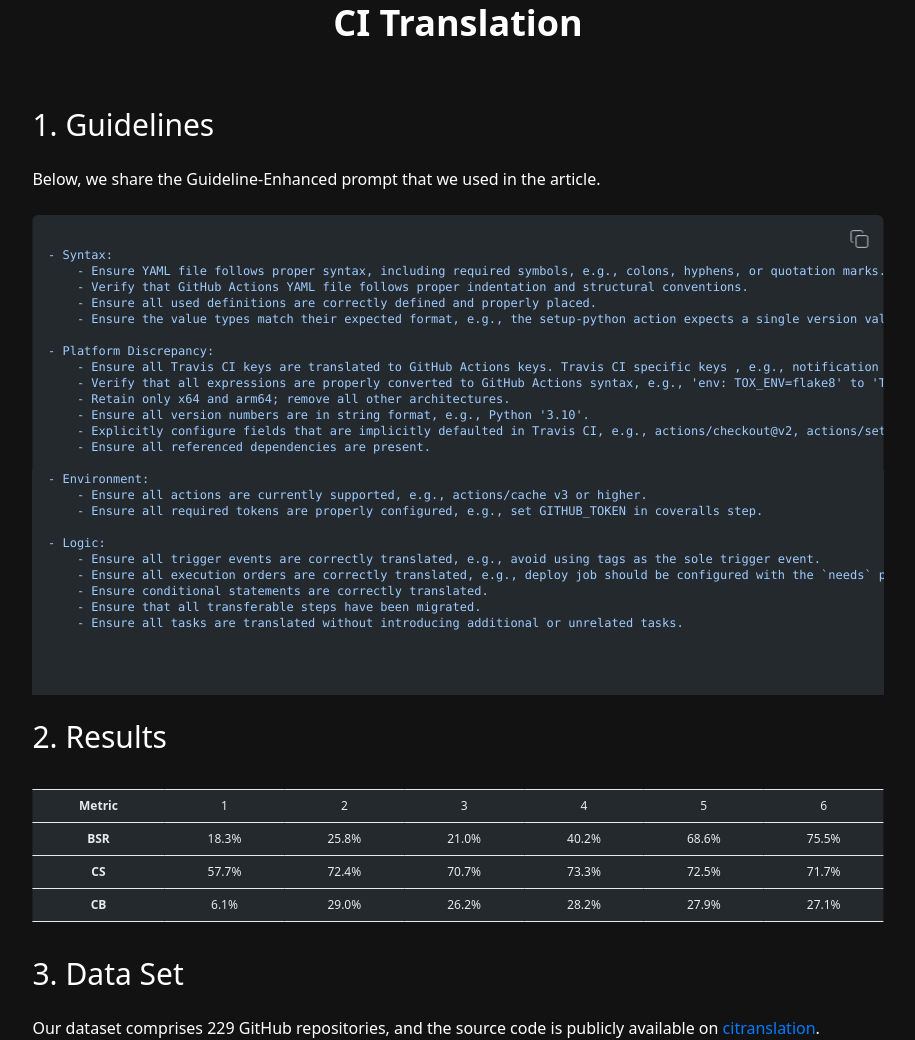
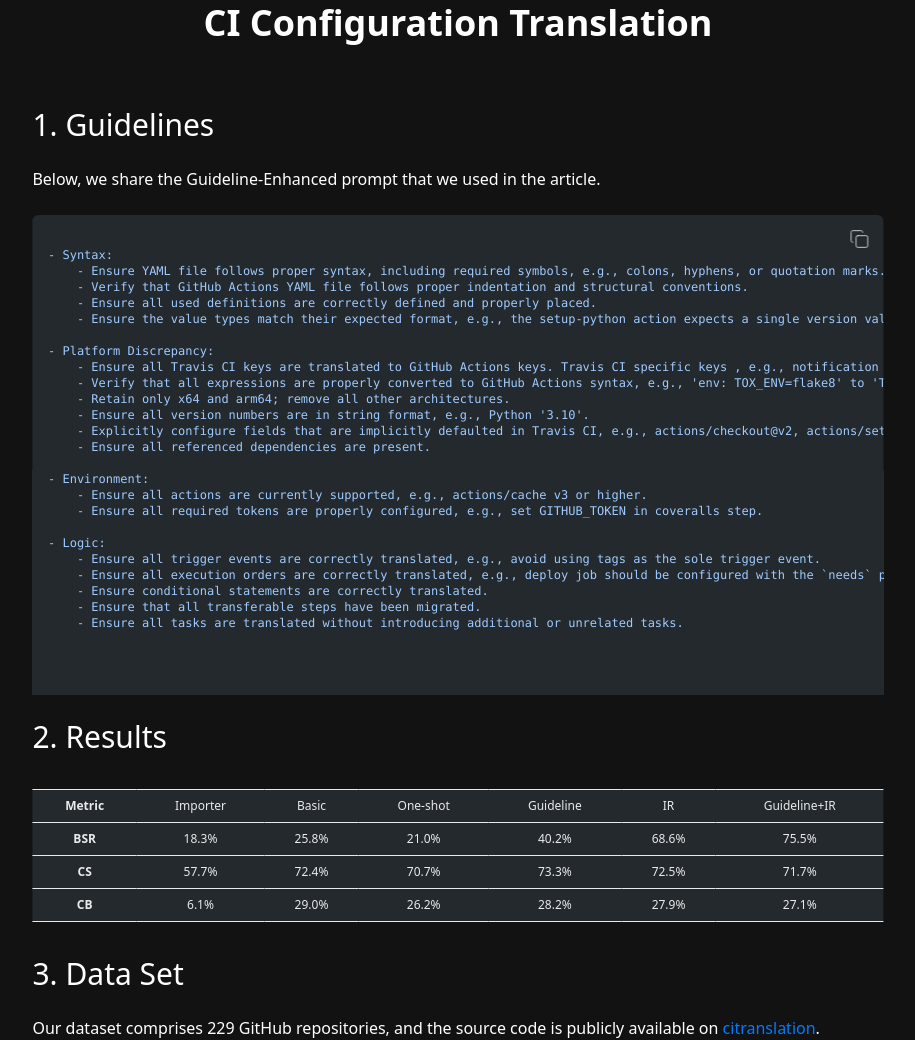
Before and after one commit to citranslation/citranslation.github.io, a plain HTML site: page index.html in a window 1280 px wide. Shown: the part 161-1201 px from the top of the page, without its empty margins (182-1097 px from the left). Drawn offline with nearby package versions, Linux system fonts and the light colour scheme.

Commit message:
update index.html

```diff
--- a/index.html
+++ b/index.html
@@ -113,7 +113,7 @@
                 <div class="mx-auto max-w-5xl px-4 sm:px-8">
                     <div class="mb-12 mt-4">
                         <h3 class="text-sm text-gray-500 mb-2 sm:mb-8 text-center">September 8, 2025</h3>
-                        <h1 class="text-xl sm:text-4xl font-bold mb-12 sm:mb-16 text-center"> CI Translation
+                        <h1 class="text-xl sm:text-4xl font-bold mb-12 sm:mb-16 text-center"> CI Configuration Translation
                         </h1>
                     </div>
                 </div>
@@ -251,12 +251,12 @@
                                                 <table border="1">
                                                     <tr>
                                                         <th>Metric</th>
-                                                        <td>1</td>
-                                                        <td>2</td>
-                                                        <td>3</td>
-                                                        <td>4</td>
-                                                        <td>5</td>
-                                                        <td>6</td>
+                                                        <td>Importer</td>
+                                                        <td>Basic</td>
+                                                        <td>One-shot</td>
+                                                        <td>Guideline</td>
+                                                        <td>IR</td>
+                                                        <td>Guideline+IR</td>
                                                     </tr>
                                                     <tr>
                                                         <th>BSR</th>
```
